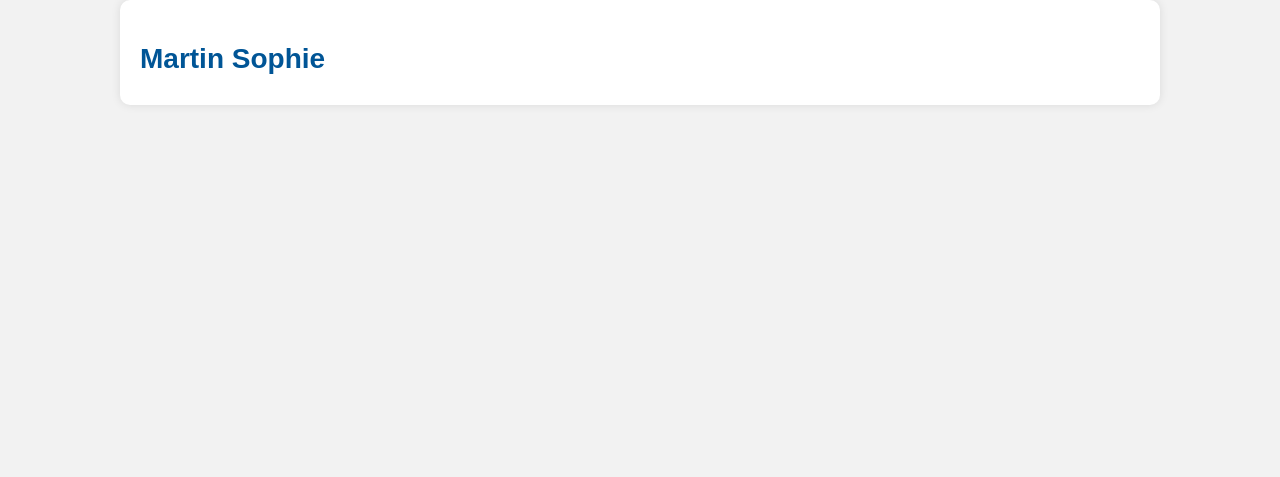
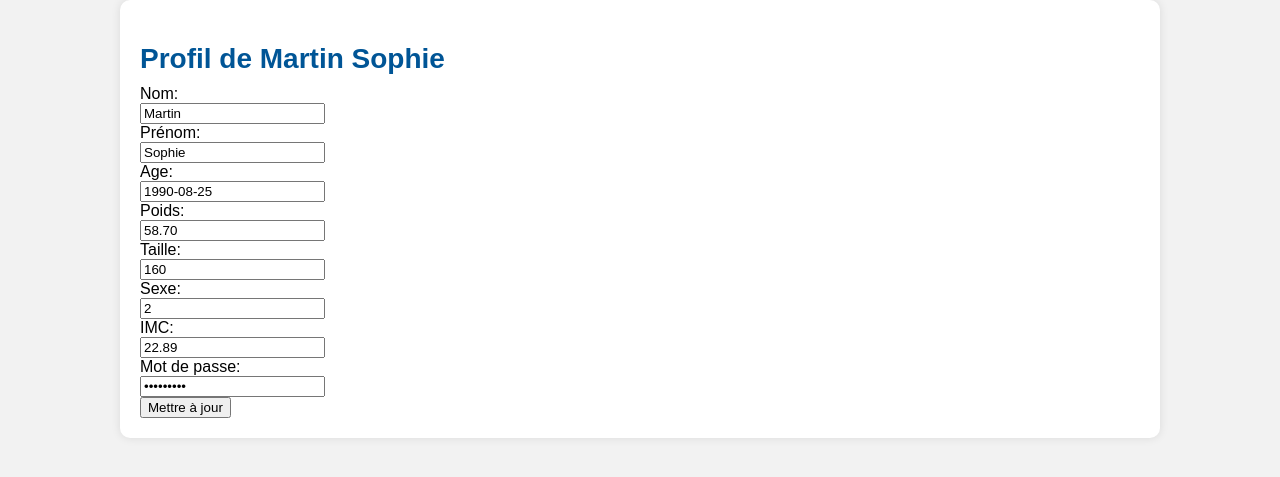
Before and after one commit to quamilou/Projet_BTS1_SPORT, a PHP site: page /Personnel.php in a window 1280 px wide. Shown: the part 100-577 px from the top of the page. Run offline with PHP 8.4, Linux system fonts and the light colour scheme; a user stored in the database is signed in.

Commit message:
Update Personnel.php

```diff
--- a/vue/Personnel.php
+++ b/vue/Personnel.php
@@ -2,11 +2,8 @@
 require "../model/CBDD.php";
 session_start();
 
-if (!isset($_SESSION['user'])) {
-    header('Location: ../vue/index.html');
-    exit;
-}
 $utilisateur = $_SESSION['user'];
+
 ?>
 <!DOCTYPE html>
 <html lang="fr">
@@ -29,8 +26,34 @@ $utilisateur = $_SESSION['user'];
         </nav>
     </header>
     <main>
-        <h2><?php echo htmlspecialchars($utilisateur['nom']); ?> <?php echo htmlspecialchars($utilisateur['prenom']); ?></h2>
+        <h2>Profil de <?php echo htmlspecialchars($utilisateur['nom']); ?> <?php echo htmlspecialchars($utilisateur['prenom']); ?></h2>
+        <form action="../controller/update_profile.php" method="post">
+            <label for="nom">Nom:</label><br>
+            <input type="text" id="nom" name="nom" value="<?php echo htmlspecialchars($utilisateur['nom']); ?>" required><br>
 
+            <label for="prenom">Prénom:</label><br>
+            <input type="text" id="prenom" name="prenom" value="<?php echo htmlspecialchars($utilisateur['prenom']); ?>" required><br>
+
+            <label for="age">Age:</label><br>
+            <input type="text" id="age" name="age" value="<?php echo htmlspecialchars($utilisateur['age']); ?>" required><br>
+
+            <label for="poids">Poids:</label><br>
+            <input type="text" id="poids" name="poids" value="<?php echo htmlspecialchars($utilisateur['poids']); ?>" required><br>
+
+            <label for="taille">Taille:</label><br>
+            <input type="text" id="taille" name="taille" value="<?php echo htmlspecialchars($utilisateur['taille']); ?>" required><br>
+
+            <label for="sexe">Sexe:</label><br>
+            <input type="text" id="sexe" name="sexe" value="<?php echo htmlspecialchars($utilisateur['sexe']); ?>" required><br>
+
+            <label for="IMC">IMC:</label><br>
+            <input type="text" id="IMC" name="IMC" value="<?php echo htmlspecialchars($utilisateur['IMC']); ?>" required><br>
+
+            <label for="mdp">Mot de passe:</label><br>
+            <input type="password" id="mdp" name="mdp" value="<?php echo htmlspecialchars($utilisateur['mdp']); ?>" required><br>
+
+            <input type="submit" value="Mettre à jour">
+        </form>
     </main>
 </body>
 </html>
```
